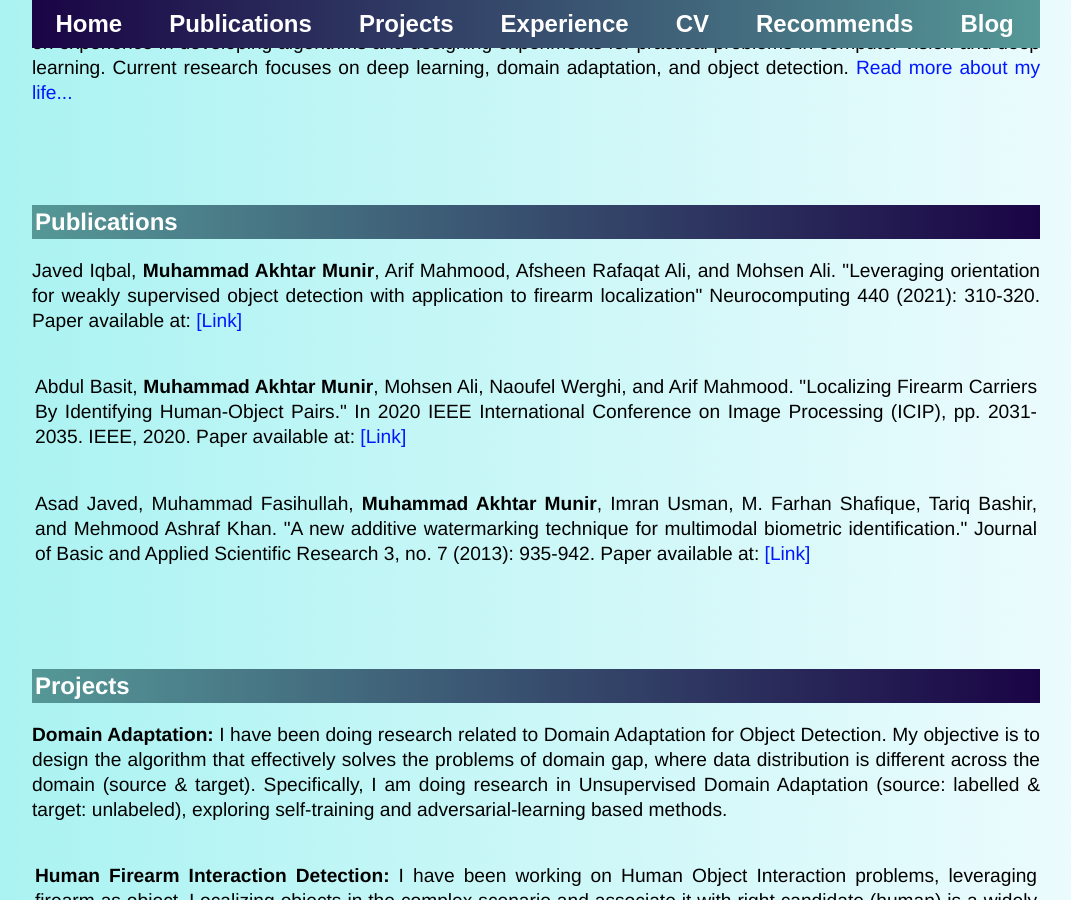
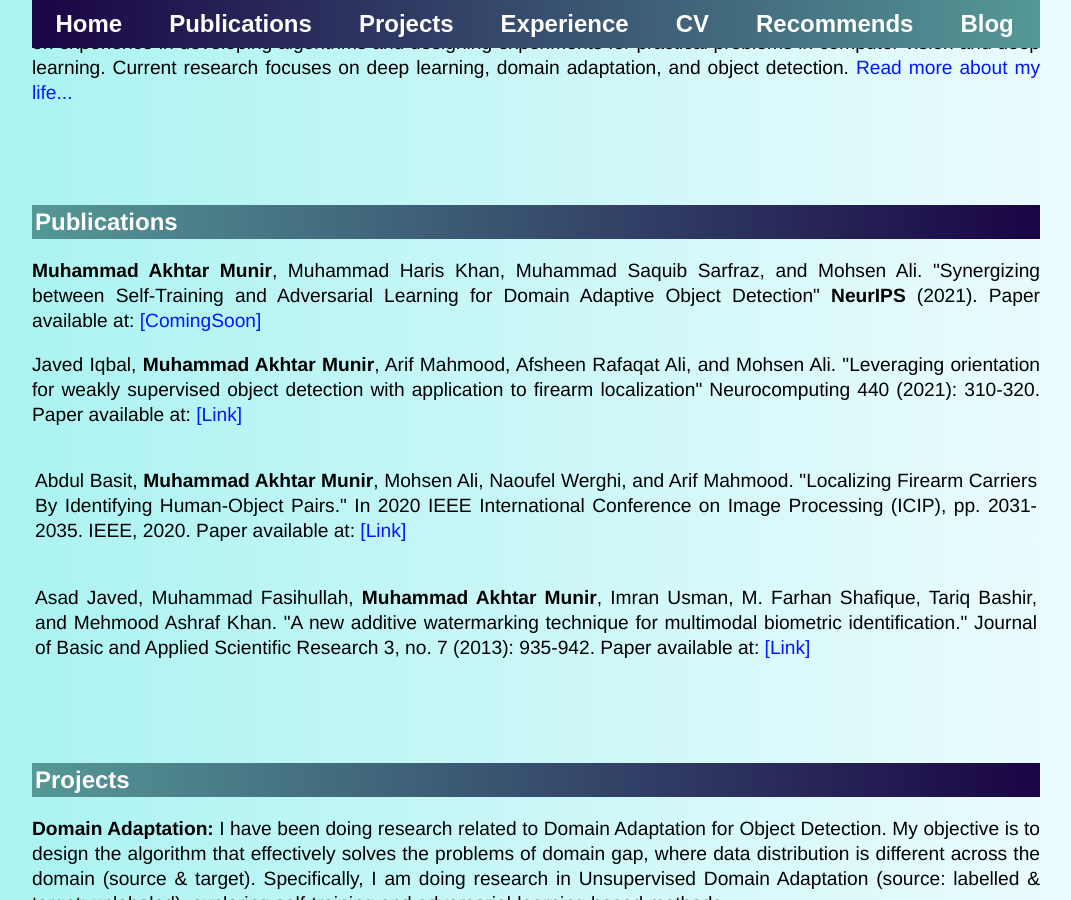
Before and after one commit to akhtarvision/akhtarvision.github.io, a Jekyll site: the page built from index.html, in a window 1280 px wide and 900 px high, scrolled down 475 px. Shown: the whole window, without its empty margins (104-1175 px from the left). Built offline with Jekyll 4.4.1, drawn with Linux system fonts in a browser that asks for light colours.

Commit message:
Update index.html

```diff
--- a/index.html
+++ b/index.html
@@ -51,6 +51,16 @@ title: Akhtar, Deep Learning
 <h2>Publications</h2>
 <table class="imgtable">
 <!-- paper entry-->
+
+	<!-- <tr> -->
+<!-- <td> <br></td> -->
+<!-- <td> -->
+<p> <strong>Muhammad Akhtar Munir</strong>, Muhammad Haris Khan, Muhammad Saquib Sarfraz, and Mohsen Ali.
+	"Synergizing between Self-Training and Adversarial Learning for Domain Adaptive Object Detection" <strong>NeurIPS</strong> (2021).
+	Paper available at: <a href="">[ComingSoon]</a></p>
+<!-- </td> -->
+<!-- </tr> -->
+
 <!-- <tr> -->
 <!-- <td> <br></td> -->
 <!-- <td> -->
```
